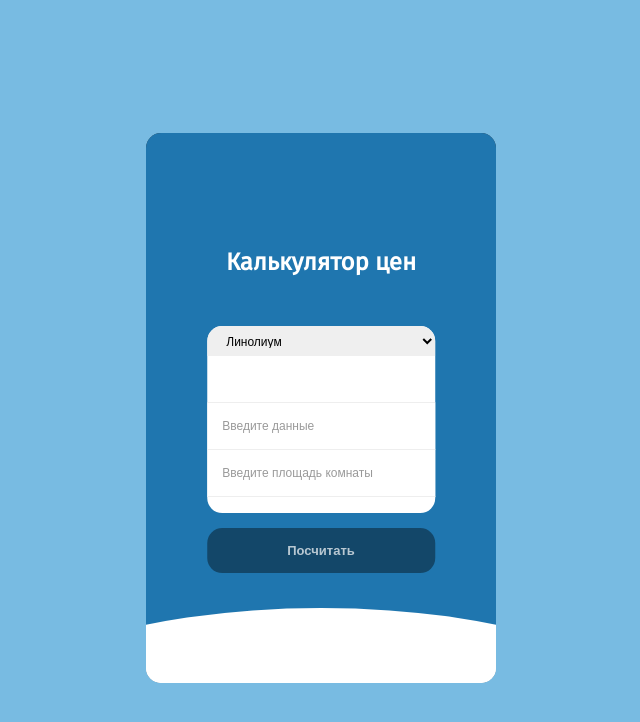
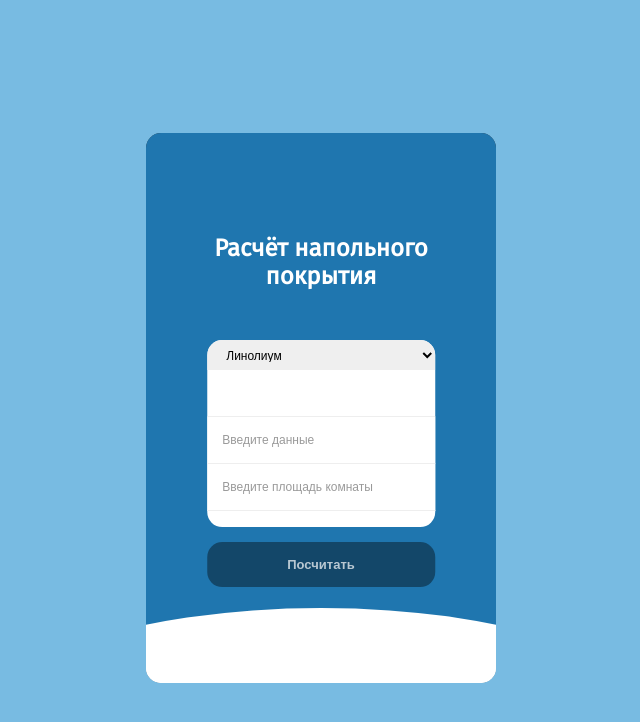
Before and after one commit to teroguy/site, a plain HTML site: page index.html in a window 1280 px wide. Shown: the whole page, without its empty margins (319-959 px from the left). Drawn offline with Linux system fonts and the light colour scheme.

Commit message:
Update index.html

```diff
--- a/index.html
+++ b/index.html
@@ -12,7 +12,7 @@
 <body>
     <div class="form-structor">
         <div class="signup">
-            <h2 class="calc">Калькулятор цен</h2>
+            <h2 class="calc">Расчёт напольного покрытия</h2>
             <div class="form-holder">
                 <form action="">
                     <select class="input" id="choose__form" onchange="ch()">
```
